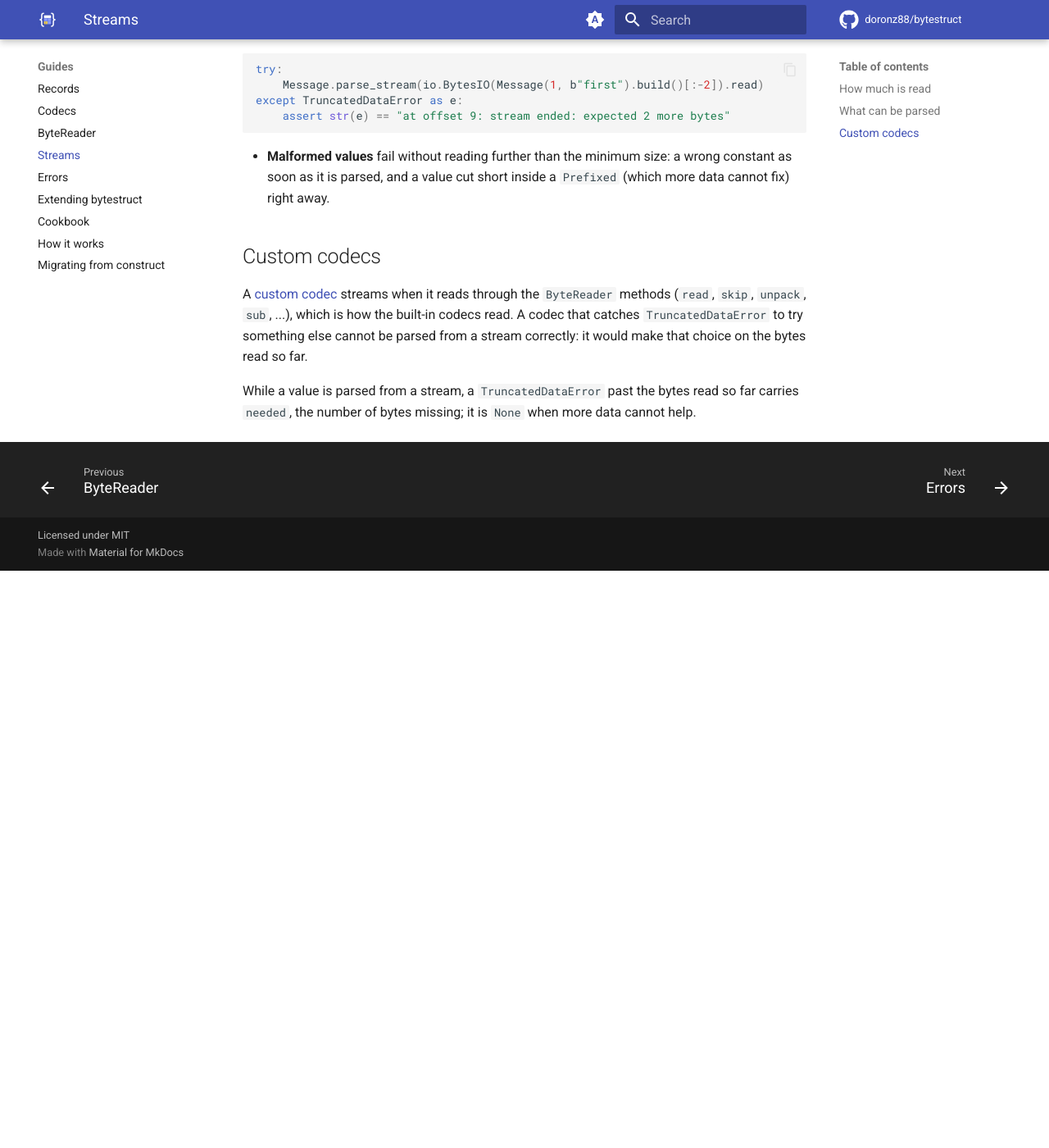
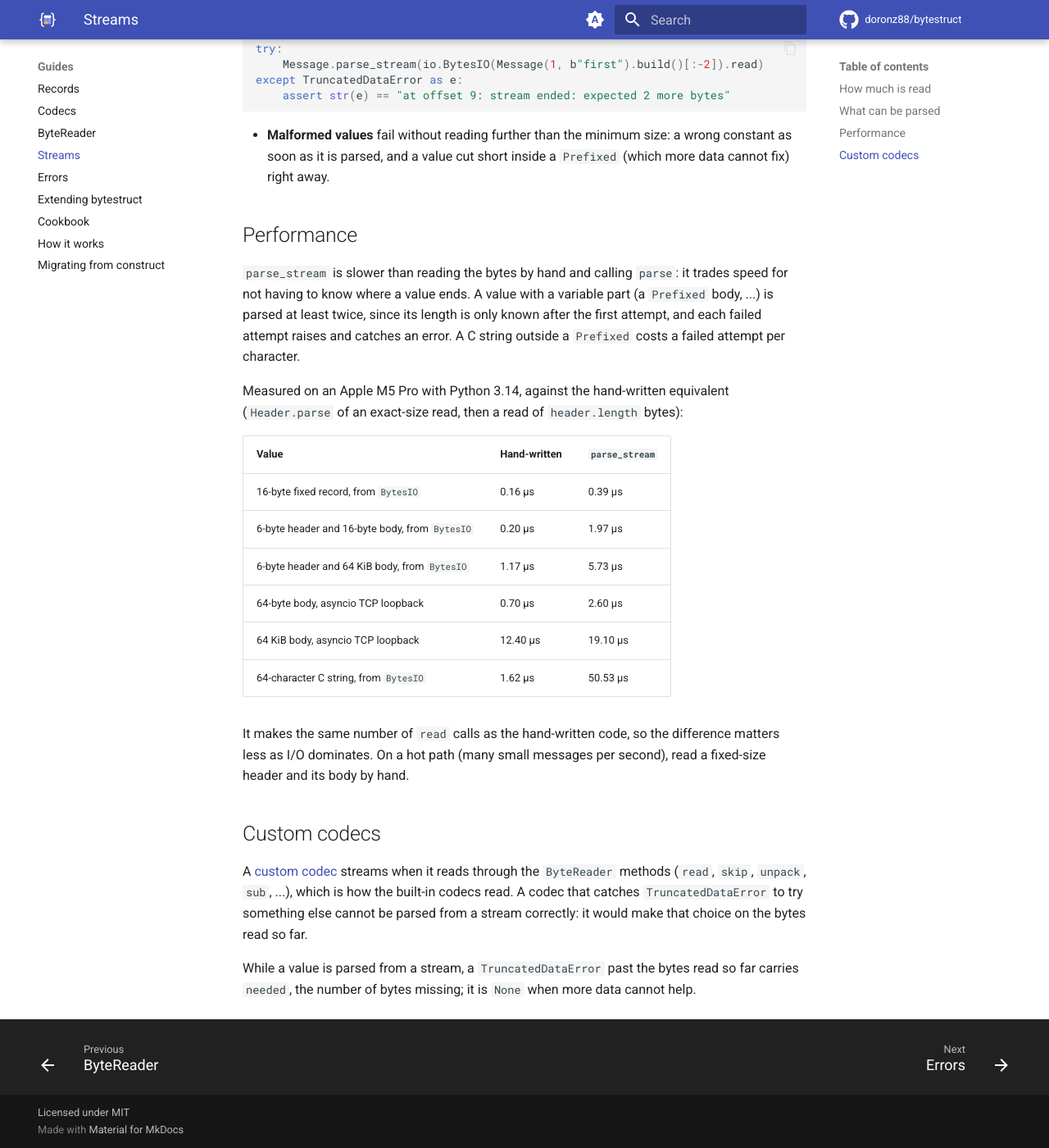
Before and after one commit to doronz88/bytestruct, an MkDocs documentation site: the page built from docs/streams.md, in a window 1280 px wide and 1400 px high, scrolled down 2325 px. Shown: the whole window at 82% size. Built offline with MkDocs 1.6.1 and Material for MkDocs 9.7.7, drawn with Linux system fonts in a browser that asks for light colours; comment, search, counter and statistics services are not loaded; before the commit the page ends 3021 px from its top, so only the background shows below that; some of the changed text lies outside the part shown.

Commit message:
docs: Document that parse_stream is slower than parsing by hand

````diff
--- a/bytestruct/__init__.py
+++ b/bytestruct/__init__.py
@@ -258,6 +258,9 @@ class CodecBase(Generic[T]):
         bytes are read and it is parsed again, so the stream is left right after the value. A value that needs more
         than the stream holds raises :class:`TruncatedDataError`. A greedy value (``GREEDY_BYTES``, ...) has no end
         in a stream, so it can only be parsed inside a :class:`Prefixed`. A C string is read on a byte at a time.
+
+        It is slower than reading the bytes by hand and calling :meth:`parse`: a value with a variable part is
+        parsed at least twice (see the Streams guide for measurements).
         """
         return _parse_stream(self, read)
 
--- a/docs/streams.md
+++ b/docs/streams.md
@@ -78,7 +78,7 @@ assert source.read() == b"next"
 ```
 
 Only bytes the value certainly covers are read, so nothing after it is consumed. Each extra read parses the
-value again, from its start, which is cheap for the headers and messages of a protocol.
+value again, from its start (see [Performance](#performance)).
 
 ## What can be parsed
 
@@ -114,6 +114,28 @@ except TruncatedDataError as e:
 - **Malformed values** fail without reading further than the minimum size: a wrong constant as soon as it is
   parsed, and a value cut short inside a `Prefixed` (which more data cannot fix) right away.
 
+## Performance
+
+`parse_stream` is slower than reading the bytes by hand and calling `parse`: it trades speed for not having to
+know where a value ends. A value with a variable part (a `Prefixed` body, ...) is parsed at least twice, since
+its length is only known after the first attempt, and each failed attempt raises and catches an error. A C
+string outside a `Prefixed` costs a failed attempt per character.
+
+Measured on an Apple M5 Pro with Python 3.14, against the hand-written equivalent (`Header.parse` of an
+exact-size read, then a read of `header.length` bytes):
+
+| Value | Hand-written | `parse_stream` |
+| --- | --- | --- |
+| 16-byte fixed record, from `BytesIO` | 0.16 µs | 0.39 µs |
+| 6-byte header and 16-byte body, from `BytesIO` | 0.20 µs | 1.97 µs |
+| 6-byte header and 64 KiB body, from `BytesIO` | 1.17 µs | 5.73 µs |
+| 64-byte body, asyncio TCP loopback | 0.70 µs | 2.60 µs |
+| 64 KiB body, asyncio TCP loopback | 12.40 µs | 19.10 µs |
+| 64-character C string, from `BytesIO` | 1.62 µs | 50.53 µs |
+
+It makes the same number of `read` calls as the hand-written code, so the difference matters less as I/O
+dominates. On a hot path (many small messages per second), read a fixed-size header and its body by hand.
+
 ## Custom codecs
 
 A [custom codec](codecs.md#writing-your-own-codec) streams when it reads through the `ByteReader` methods
````
